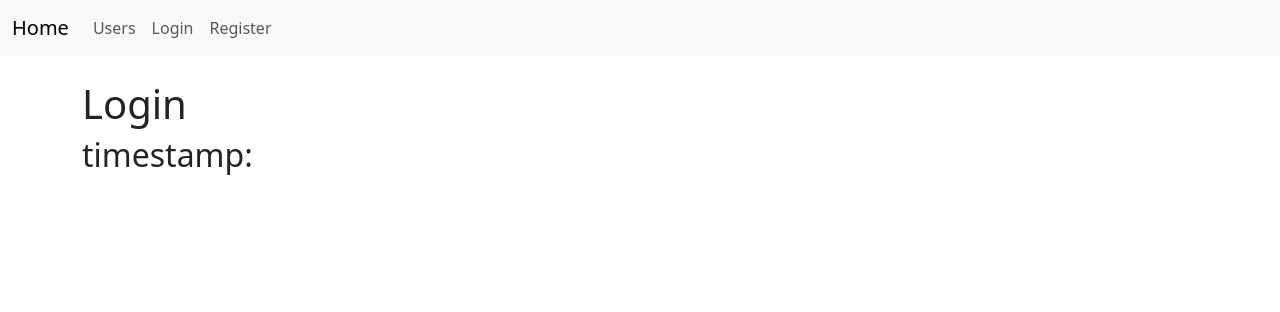
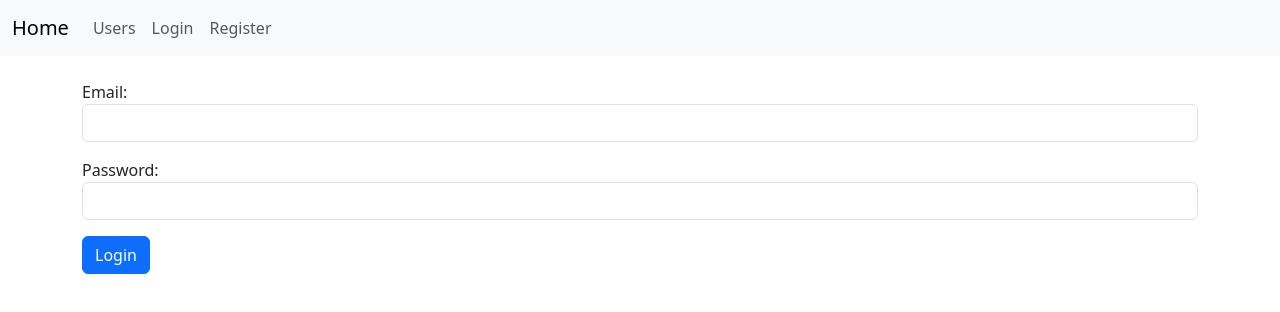
Before and after one commit to rahimi-ali786/ReactJS-practices2, a React (Create React App) app: page /login in a window 1280 px wide. Shown: the top 312 px of the page. Built offline with nearby package versions, Linux system fonts and the light colour scheme.

Commit message:
5.ReactJS - Forms

```diff
--- a/src/components/login.jsx
+++ b/src/components/login.jsx
@@ -2,12 +2,29 @@
 import { useParams } from 'react-router-dom';
 
 class Login extends Component {
+   handleSubmit = (e) => {
+    e.preventDefault();
+  }
+
  render() {
   const {timestamp} = this.props;
+
   return (
    <>
-   <h1>Login</h1>
-   <h2>timestamp: {timestamp}</h2>
+   {/* <h1>Login</h1>
+   <h2>timestamp: {timestamp}</h2> */}
+
+   <form onSubmit={this.handleSubmit}>
+     <div className="mb-3">
+       <label htmlFor="email">Email:</label>
+       <input id="email" className="form-control" type="text"/>
+     </div>
+      <div className="mb-3">
+       <label htmlFor="password">Password:</label>
+       <input id="password" className="form-control" type="text"/>
+     </div>
+     <button className="btn btn-primary">Login</button>
+   </form>
    </>
   );
  }
```
